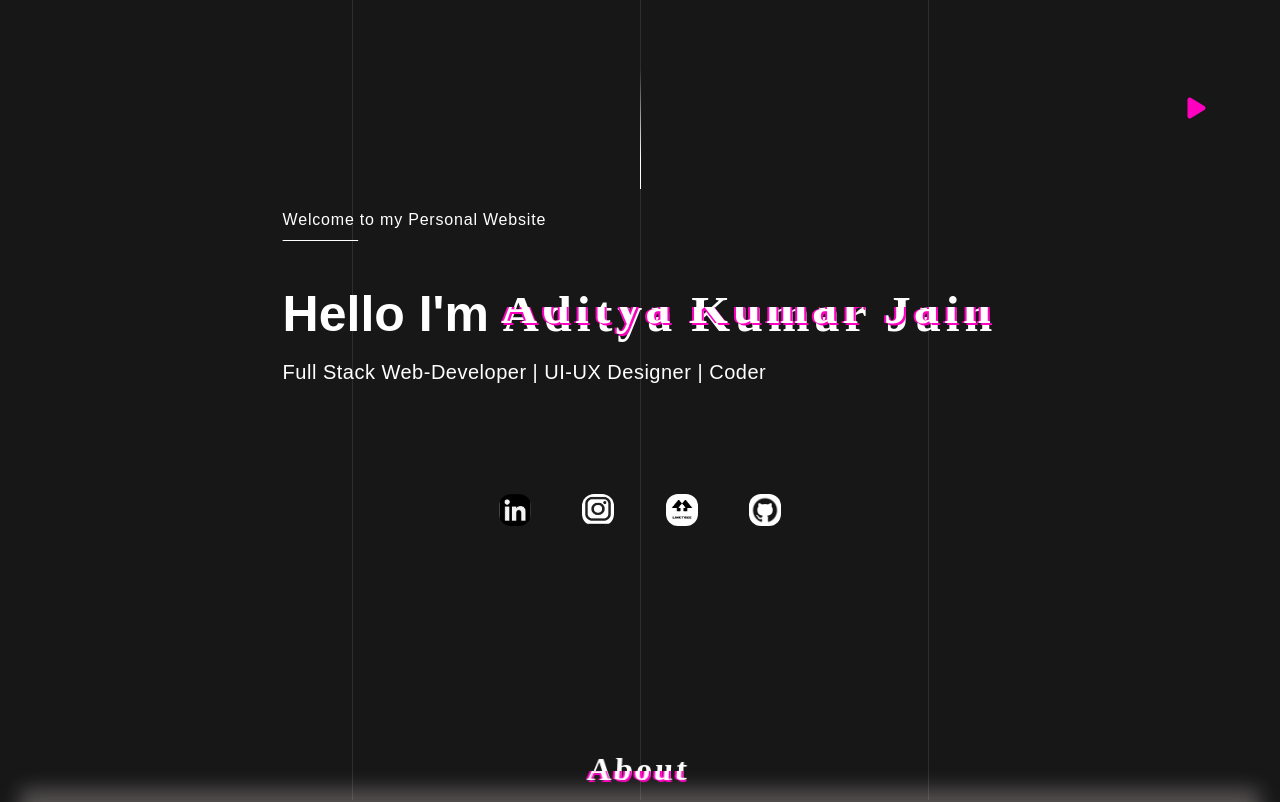
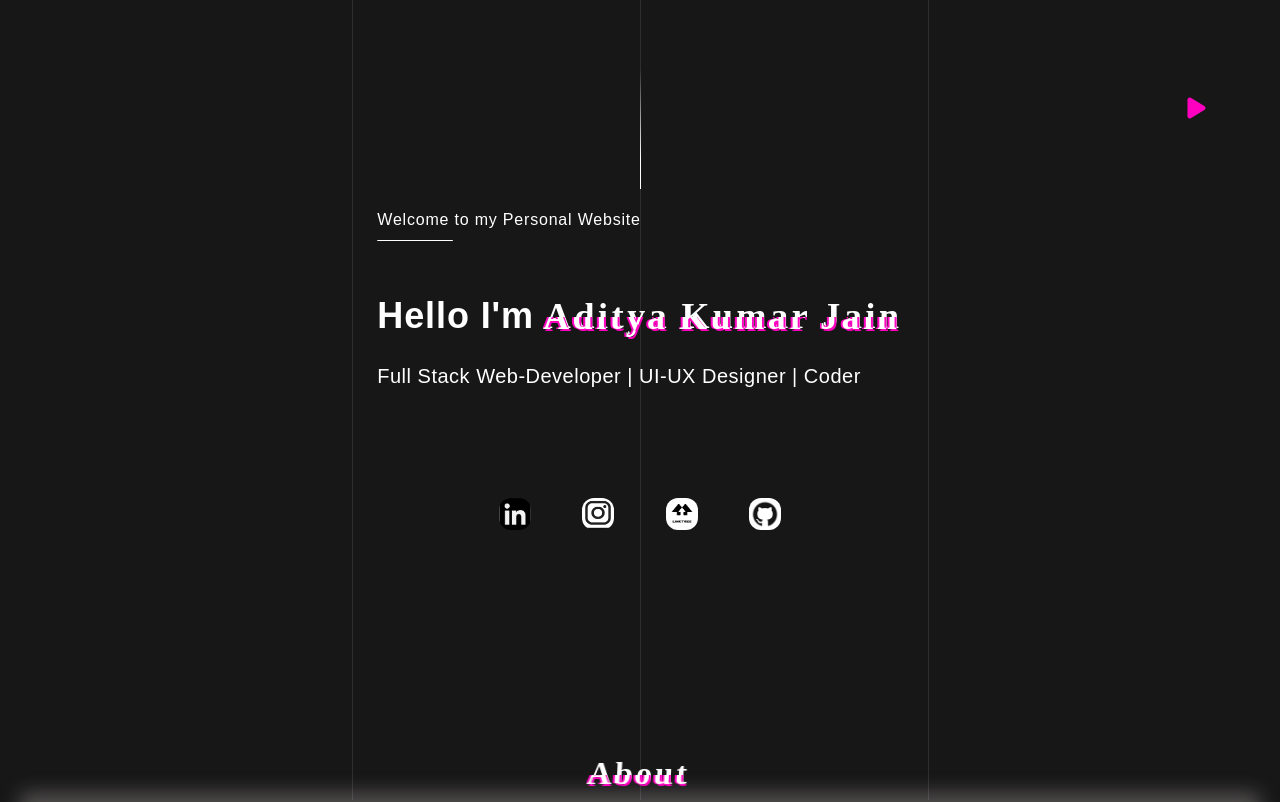
Before and after one commit to adityajainakj123/Portfolio, a React (Create React App) app: page / in a window 1280 px wide. Shown: the top 802 px of the page. Built offline with nearby package versions, Linux system fonts and the light colour scheme; some icons are missing.

Commit message:
hero section problem solved

```diff
--- a/src/components/Hero.js
+++ b/src/components/Hero.js
@@ -41,7 +41,8 @@ function Hero() {
                     <span className="underline underline-offset-2 text-white -mt-3"> &nbsp; &nbsp; &nbsp; &nbsp; &nbsp; &nbsp; &nbsp; &nbsp;
                         &nbsp; </span>
                     <div className="flex flex-col text-white mt-5">
-                        <h1 className="text-4xl md:text-[50px] font-semibold">Hello I'm <span className='glitch' data-text="Aditya">Aditya</span> <span className='glitch'data-text="Kumar">Kumar</span> <span className='glitch'data-text="Jain">Jain</span> </h1>
+                        <h1 className="text-4xl tracking-wide font-semibold">
+                            <h1>Hello I'm <span className='glitch' data-text="Aditya">Aditya</span> <span className='glitch' data-text="Kumar">Kumar</span> <span className='glitch'data-text="Jain">Jain</span></h1>  </h1>
 
                         <p className="text-xl mt-4 md:mt-4 tracking-wide">Full Stack Web-Developer | UI-UX Designer | Coder</p>
                     </div>
```
